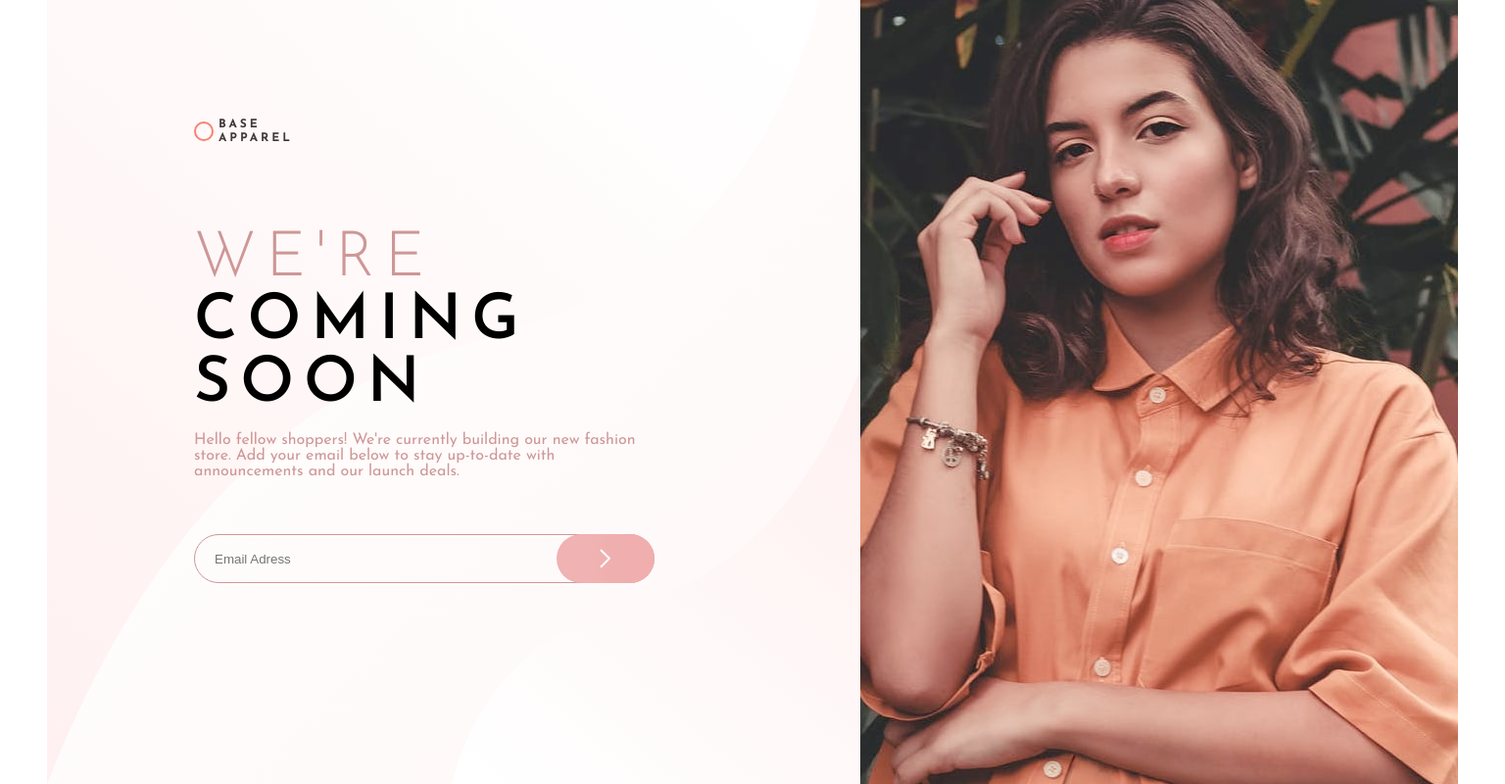
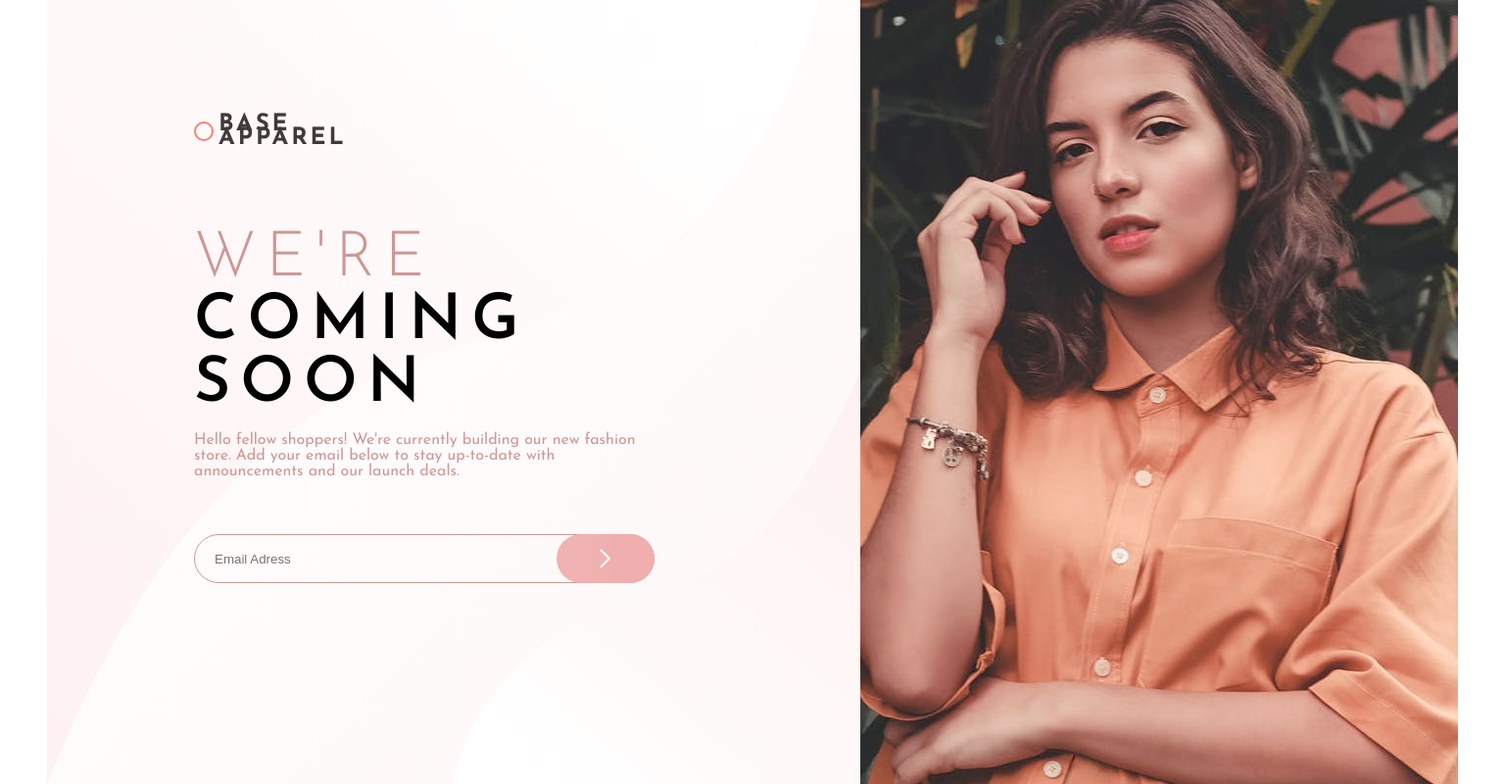
Before and after one commit to katic-nemanja/base-apparel-coming-soon, a plain HTML site: page index.html in a window 1536 px wide. Shown: the whole page at 98% size. Drawn offline with Linux system fonts and the light colour scheme.

Commit message:
Update style.css

```diff
--- a/style.css
+++ b/style.css
@@ -224,6 +224,10 @@ h1{
         font-size: 4rem;
     }
 
+    h5{
+        font-size:1.5rem;
+    }
+
 
     .validation{
         margin-top:40px;
```
